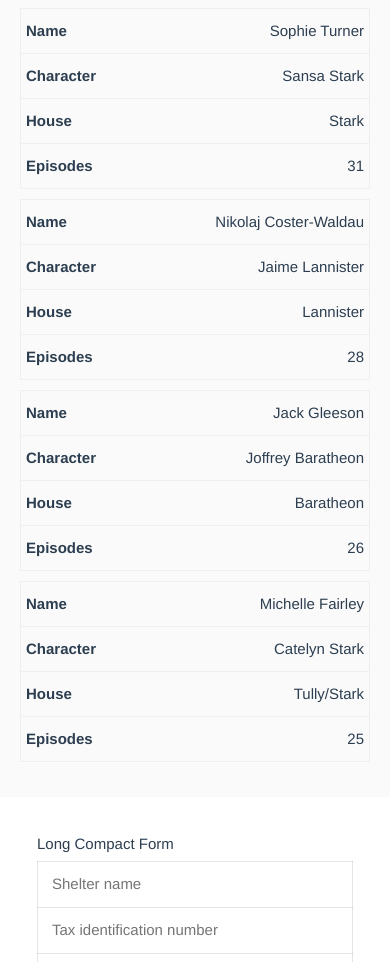
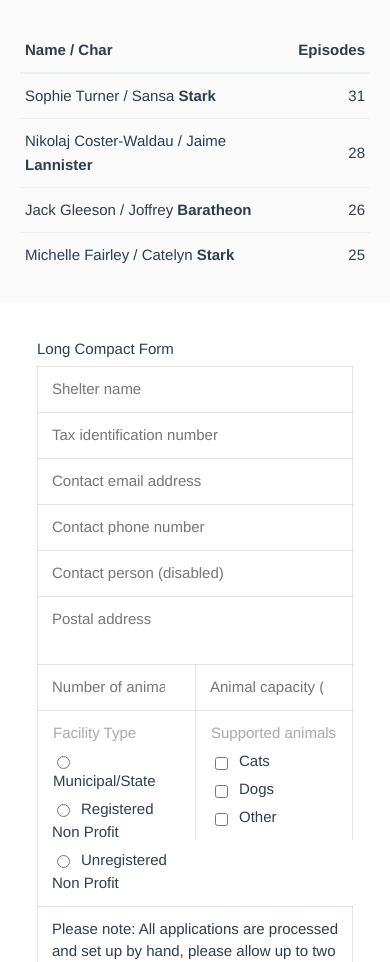
Before and after one commit to olumby/nameless, a website: page index.html in a window 390 px wide. Shown: the part 4075-5037 px from the top of the page. Drawn offline with Linux system fonts and the light colour scheme.

Commit message:
add manual responsive table

```diff
--- a/index.html
+++ b/index.html
@@ -174,7 +174,7 @@
 
 <div class="container-fluid tables">
     <div class="eight columns push_two">
-        <table class="full-width responsive">
+        <table class="full-width responsive-card">
             <thead>
                 <tr>
                     <th>Name</th>
@@ -214,29 +214,46 @@
                     <td data-label="House">Stark</td>
                     <td data-label="Episodes" class="text-right">32</td>
                 </tr>
+            </tbody>
+        </table>
+        <table class="full-width responsive">
+            <thead>
                 <tr>
-                    <td data-label="Name">Sophie Turner</td>
-                    <td data-label="Character">Sansa Stark</td>
-                    <td data-label="House">Stark</td>
-                    <td data-label="Episodes" class="text-right">31</td>
+                    <th class="not-small">Name</th>
+                    <th class="not-small">Character</th>
+                    <th class="small-only">Name / Char</th>
+                    <th class="not-small">House</th>
+                    <th class="text-right">Episodes</th>
+                </tr>
+            </thead>
+            <tbody>
+                <tr>
+                    <td class="not-small">Sophie Turner</td>
+                    <td class="not-small">Sansa Stark</td>
+                    <td class="small-only">Sophie Turner / Sansa <strong>Stark</strong></td>
+                    <td class="not-small">Stark</td>
+                    <td class="text-right">31</td>
                 </tr>
                 <tr>
-                    <td data-label="Name">Nikolaj Coster-Waldau</td>
-                    <td data-label="Character">Jaime Lannister</td>
-                    <td data-label="House">Lannister</td>
-                    <td data-label="Episodes" class="text-right">28</td>
+                    <td class="not-small">Nikolaj Coster-Waldau</td>
+                    <td class="not-small">Jaime Lannister</td>
+                    <td class="small-only">Nikolaj Coster-Waldau / Jaime <strong>Lannister</strong></td>
+                    <td class="not-small">Lannister</td>
+                    <td class="text-right">28</td>
                 </tr>
                 <tr>
-                    <td data-label="Name">Jack Gleeson</td>
-                    <td data-label="Character">Joffrey Baratheon</td>
-                    <td data-label="House">Baratheon</td>
-                    <td data-label="Episodes" class="text-right">26</td>
+                    <td class="not-small">Jack Gleeson</td>
+                    <td class="not-small">Joffrey Baratheon</td>
+                    <td class="small-only">Jack Gleeson / Joffrey <strong>Baratheon</strong></td>
+                    <td class="not-small">Baratheon</td>
+                    <td class="text-right">26</td>
                 </tr>
                 <tr>
-                    <td data-label="Name">Michelle Fairley</td>
-                    <td data-label="Character">Catelyn Stark</td>
-                    <td data-label="House">Tully/Stark</td>
-                    <td data-label="Episodes" class="text-right">25</td>
+                    <td class="not-small">Michelle Fairley</td>
+                    <td class="not-small">Catelyn Stark</td>
+                    <td class="small-only">Michelle Fairley / Catelyn <strong>Stark</strong></td>
+                    <td class="not-small">Tully/Stark</td>
+                    <td class="text-right">25</td>
                 </tr>
             </tbody>
         </table>
--- a/less/framework/misc.less
+++ b/less/framework/misc.less
@@ -41,3 +41,17 @@ pre > code {
     white-space: pre;
     overflow: scroll;
 }
+
+/* Selective Display
+–––––––––––––––––––––––––––––––––––––––––––––––––– */
+
+@media screen and (min-width: @bp-small) {
+    .small-only {
+        display: none;
+    }
+}
+@media screen and (max-width: @bp-small) {
+    .not-small {
+        display: none;
+    }
+}
```
Also changed, not shown: css/one.css.
